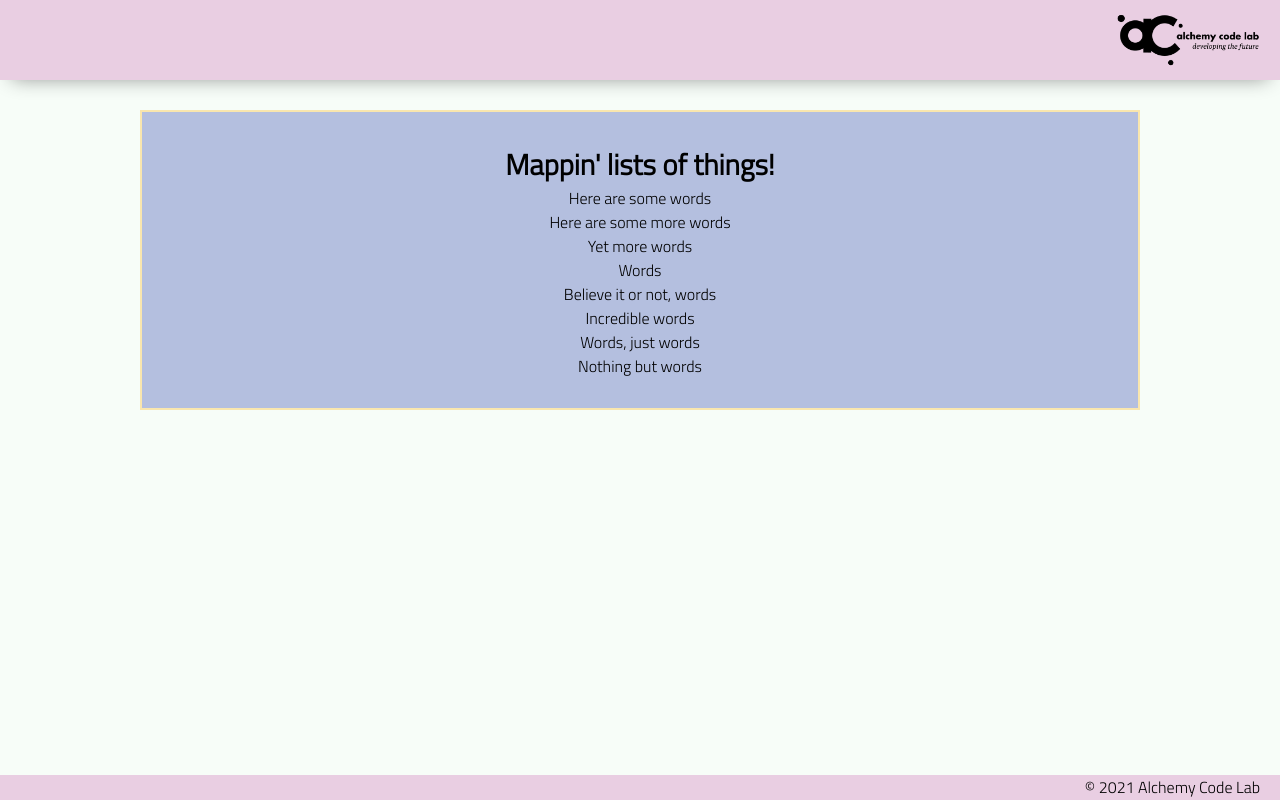
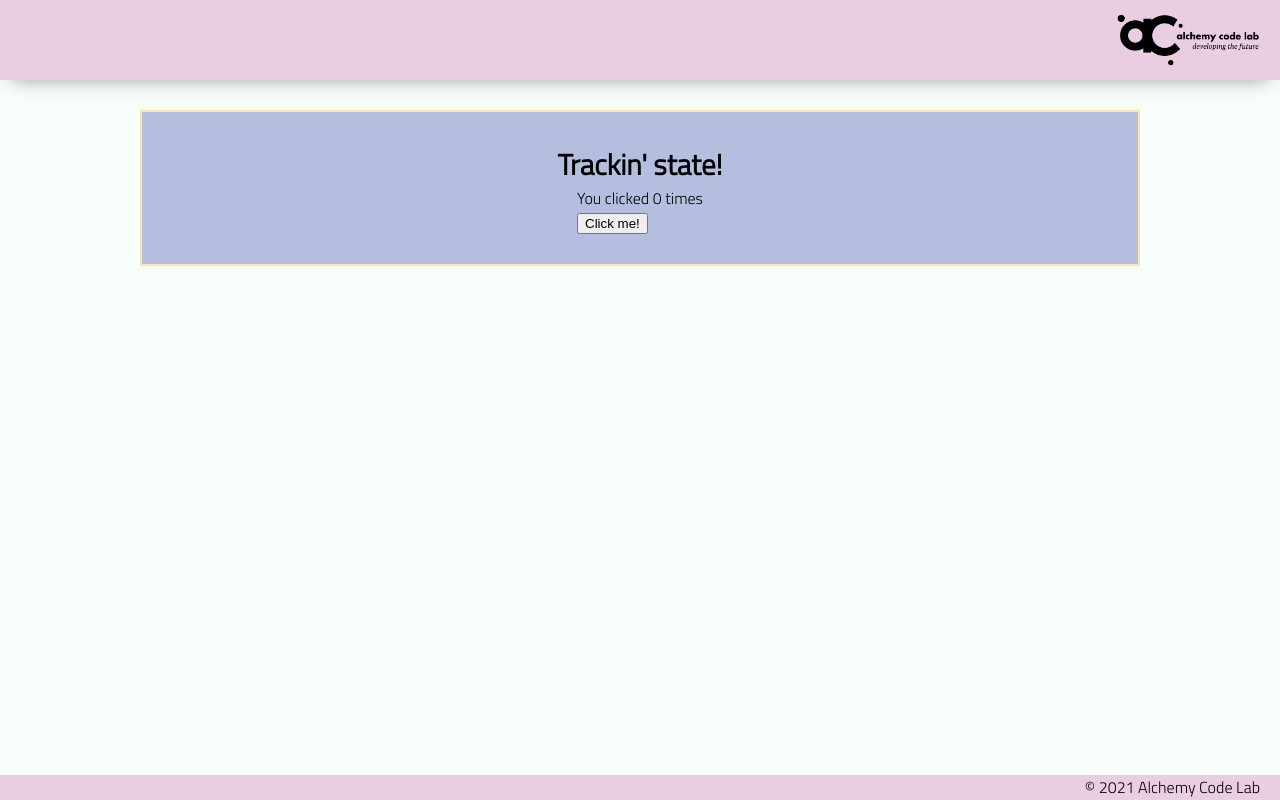
Before and after one commit to simpson-sean/foundations-react-sandbox, a React (Create React App) app: page / in a window 1280 px wide. Built offline with nearby package versions, Linux system fonts and the light colour scheme.

Commit message:
add counter

```diff
--- a/src/App.js
+++ b/src/App.js
@@ -10,7 +10,7 @@ export default class App extends Component {
       return (
         <div className="App">
           <Header logoSrc="big-logo.png" />
-          <Body title="Mappin' lists of things!"/>
+          <Body title="Trackin' state!"/>
           <Footer year="2021" />
         </div>
       );
--- a/src/Body.js
+++ b/src/Body.js
@@ -1,23 +1,13 @@
 import React, { Component } from 'react'
-import MyItem from './MyItem'
+import Counter from './Counter.js';
 
-const wordArray = [
-    "Here are some words",
-    "Here are some more words",
-    "Yet more words",
-    "Words",
-    "Believe it or not, words",
-    "Incredible words",
-    "Words, just words",
-    "Nothing but words"
-]
 export default class Body extends Component {
     render() {
         return (
             <main>
                 <section className="main-section">
                     <h2>{this.props.title}</h2>
-                    { wordArray.map(someText => <MyItem words={someText} />) }
+                    <Counter />
                 </section>
             </main>
         )
--- /dev/null
+++ b/src/Counter.js
@@ -0,0 +1,18 @@
+import React, { Component } from 'react'
+
+export default class Counter extends Component {
+    state = { count: 0 }
+
+    handleClick = () => {
+        this.setState({ count: this.state.count + 1 })
+    }
+
+    render() {
+        return (
+            <div>
+                <h3>You clicked {this.state.count} times</h3>
+                <button onClick={this.handleClick}>Click me!</button>
+            </div>
+        )
+    }
+}
```
